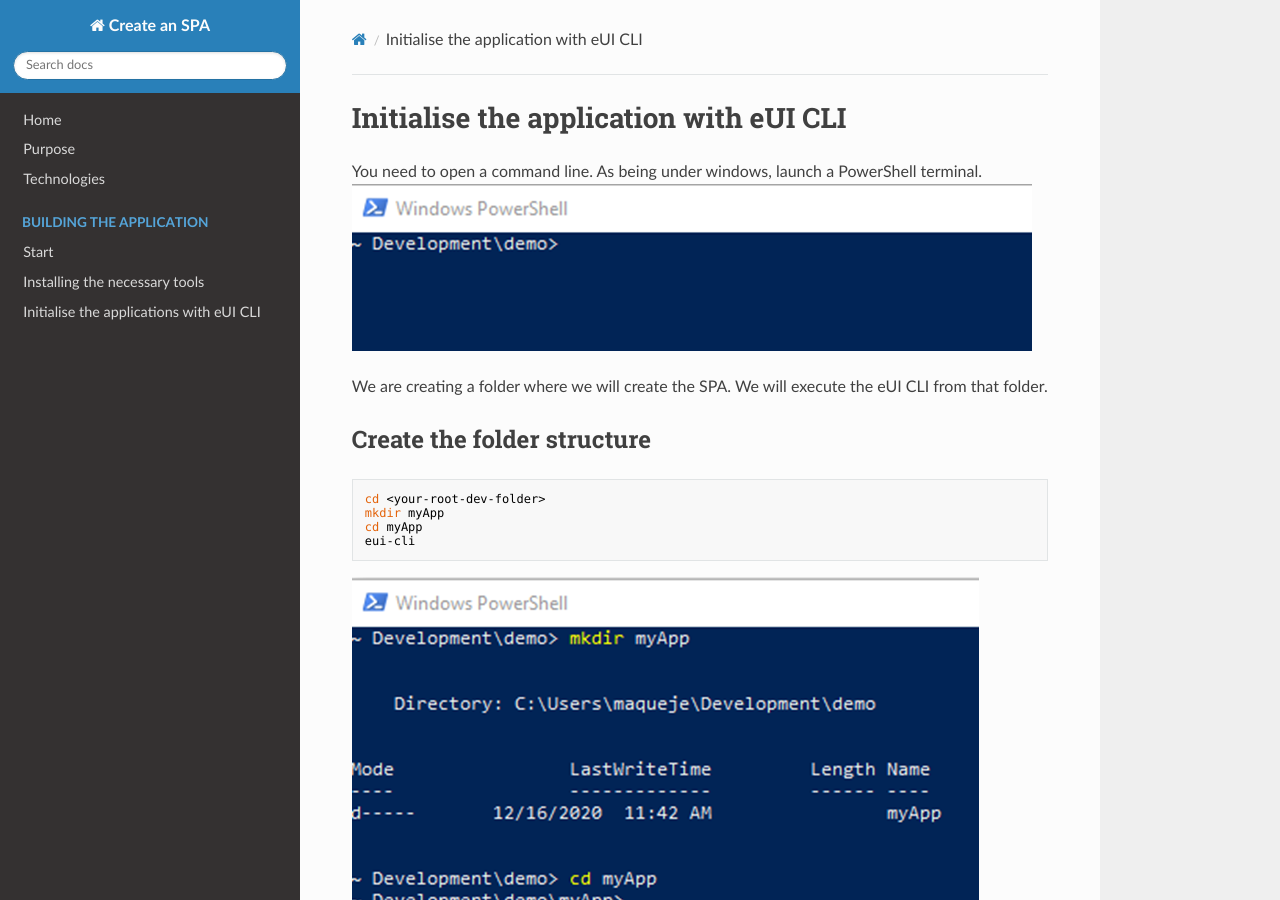
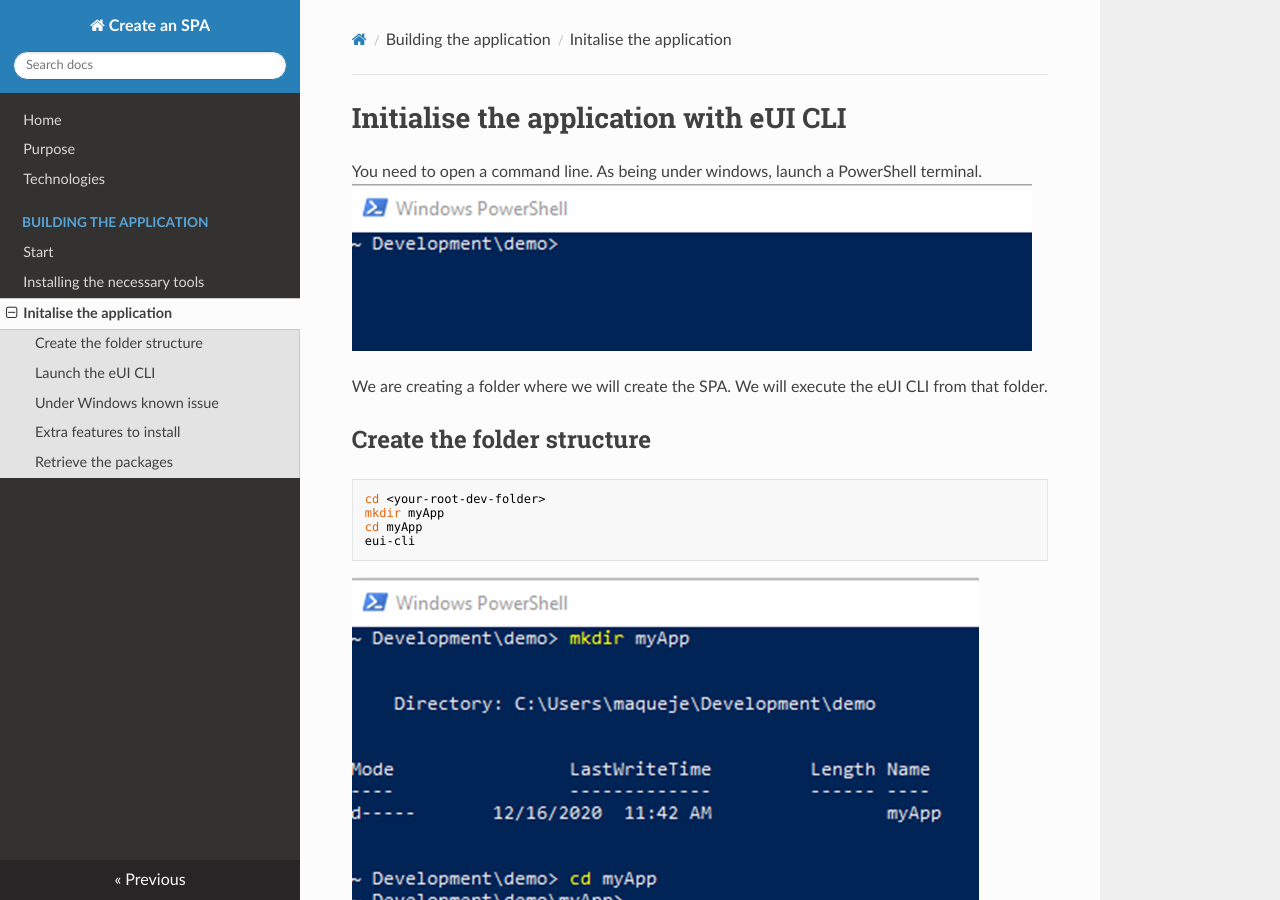
Before and after one commit to MaquestiauxTraining/spa-0-100-eui, an MkDocs documentation site: the page built from docs/Initialise-the-application.md, in a window 1280 px wide and 900 px high. Built offline with MkDocs 1.6.1, drawn with Linux system fonts in a browser that asks for light colours; nearby versions of some CDN libraries.

Commit message:
Update doc

```diff
--- a/mkdocs.yml
+++ b/mkdocs.yml
@@ -2,13 +2,13 @@
 site_description: Welcome to Create an SPA from 0 to 100 in nn steps
 site_author: Jean-Philippe Maquestiaux
 nav:
-  - Home: Home.md
-  - Purpose: Purpose.md
-  - Technologies: Technologies.md
+  - Home: 'Home.md'
+  - Purpose: 'Purpose.md'
+  - Technologies: 'Technologies.md'
   - Building the application:
-      - Start: Building-the-application.md
-      - Installing the necessary tools: Necessary-Tools.md
-      - Initialise the applications with eUI CLI: Initalise-the-application.md
+      - Start: 'Building-the-application.md'
+      - Installing the necessary tools: 'Necessary-Tools.md'
+      - Initalise the application: 'Initialise-the-application.md'
 
 theme:
   name: readthedocs
```
